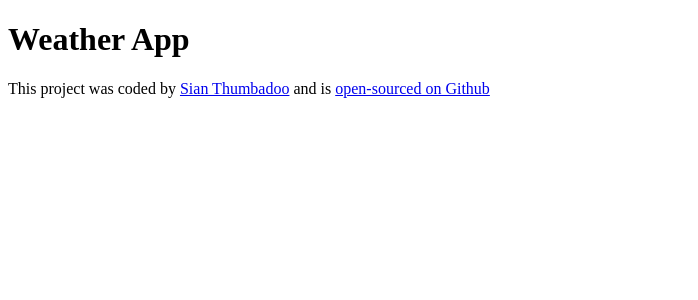
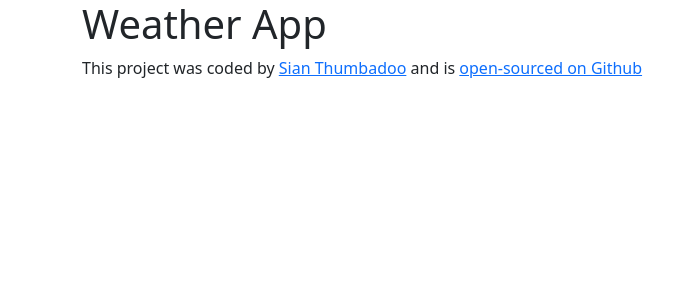
Before and after one commit to srt29/react-weather-project, a React (Create React App) app: page / in a window 1280 px wide. Shown: the top 300 px of the page, without its empty margins (0-698 px from the left). Built offline with nearby package versions, Linux system fonts and the light colour scheme.

Commit message:
Added bootstrap

```diff
--- a/package.json
+++ b/package.json
@@ -6,6 +6,7 @@
     "@testing-library/jest-dom": "^5.17.0",
     "@testing-library/react": "^13.4.0",
     "@testing-library/user-event": "^13.5.0",
+    "bootstrap": "^5.3.3",
     "react": "^18.2.0",
     "react-dom": "^18.2.0",
     "react-scripts": "5.0.1",
--- a/src/App.js
+++ b/src/App.js
@@ -5,10 +5,12 @@ import './App.css';
 export default function App() {
   return (
     <div className="App">
+      <div className='container'>
      <h1>Weather App</h1>
      <footer>
       This project was coded by <a href='www.github.com/srt29' target='blank'>Sian Thumbadoo</a> and is <a href='https://github.com/srt29/react-weather-project' target='blank'>open-sourced on Github</a>
      </footer>
     </div>
+    </div>
   );
 }
--- a/src/index.js
+++ b/src/index.js
@@ -1,6 +1,7 @@
 import React from 'react';
 import ReactDOM from 'react-dom/client';
 import './index.css';
+import "bootstrap/dist/css/bootstrap.css";
 import App from './App';
 import reportWebVitals from './reportWebVitals';
 
```
Also changed, not shown: 1 other file (tests, documents, lock files or other folders).
